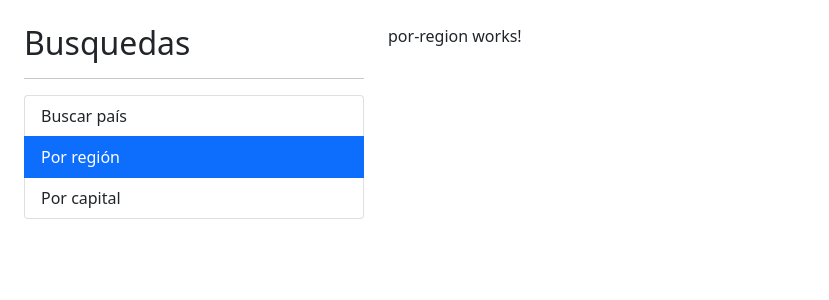
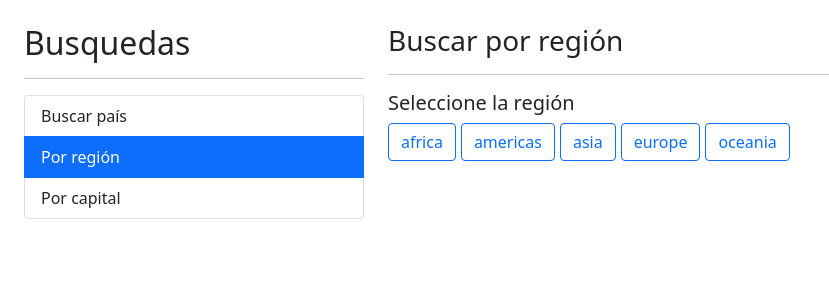
Before and after one commit to Xelacnnister/03-paisesApp, an Angular app: page /region in a window 1280 px wide. Shown: the top 300 px of the page, without its empty margins (0-829 px from the left). Built offline with nearby package versions, Linux system fonts and the light colour scheme.

Commit message:
ngClass, class y [class.]

```diff
--- a/src/app/pais/pages/por-region/por-region.component.html
+++ b/src/app/pais/pages/por-region/por-region.component.html
@@ -1 +1,23 @@
-<p>por-region works!</p>
+<h3>Buscar por región <small> {{ regionActiva | titlecase }} </small></h3> <!--Usamos el pipe titlecase para que capitalice los terminos recividos en regionActiva-->
+<hr>
+
+<h5>Seleccione la región</h5>
+<div class="row">
+    <div class="col">
+        <!-- 1a aproximación al cambio de clase: -->
+        <!-- [class.btn-primary]="region === regionActiva" --><!--[class.btn-primary]="condición", nos permite aplicar la clase btn-primary cuando se cumple la condición ="condición", en este caso , que sea el boton activo(clicked)-->
+
+        <!-- 2a aproximación al cambio de clase: -->
+        <!-- [ngClass]="{
+            'btn-primary': regionActiva === region,
+            'btn-outline-primary': regionActiva !== region
+        }" -->
+
+
+        <button *ngFor="let region of regiones"
+                class="btn btn-outline-primary mr-5"
+                (click)="activarRegion( region )"> <!--Recibimos el termino región generado por el propio ngFor-->
+            {{ region }}
+        </button>
+    </div>
+</div>
--- a/src/app/pais/pages/por-region/por-region.component.ts
+++ b/src/app/pais/pages/por-region/por-region.component.ts
@@ -6,11 +6,17 @@ import { Component, OnInit } from '@angular/core';
   styles: [
   ]
 })
-export class PorRegionComponent implements OnInit {
+export class PorRegionComponent {
+
+  regiones: string[] = ['africa', 'americas', 'asia', 'europe', 'oceania']; //trabajamos con los elementos de la array en lowercase
+  regionActiva: string = '';
 
   constructor() { }
 
-  ngOnInit(): void {
+  activarRegion( region: string){
+    this.regionActiva = region;
+
+    //TODO: hacer el llamado al servicio
   }
 
 }
```
